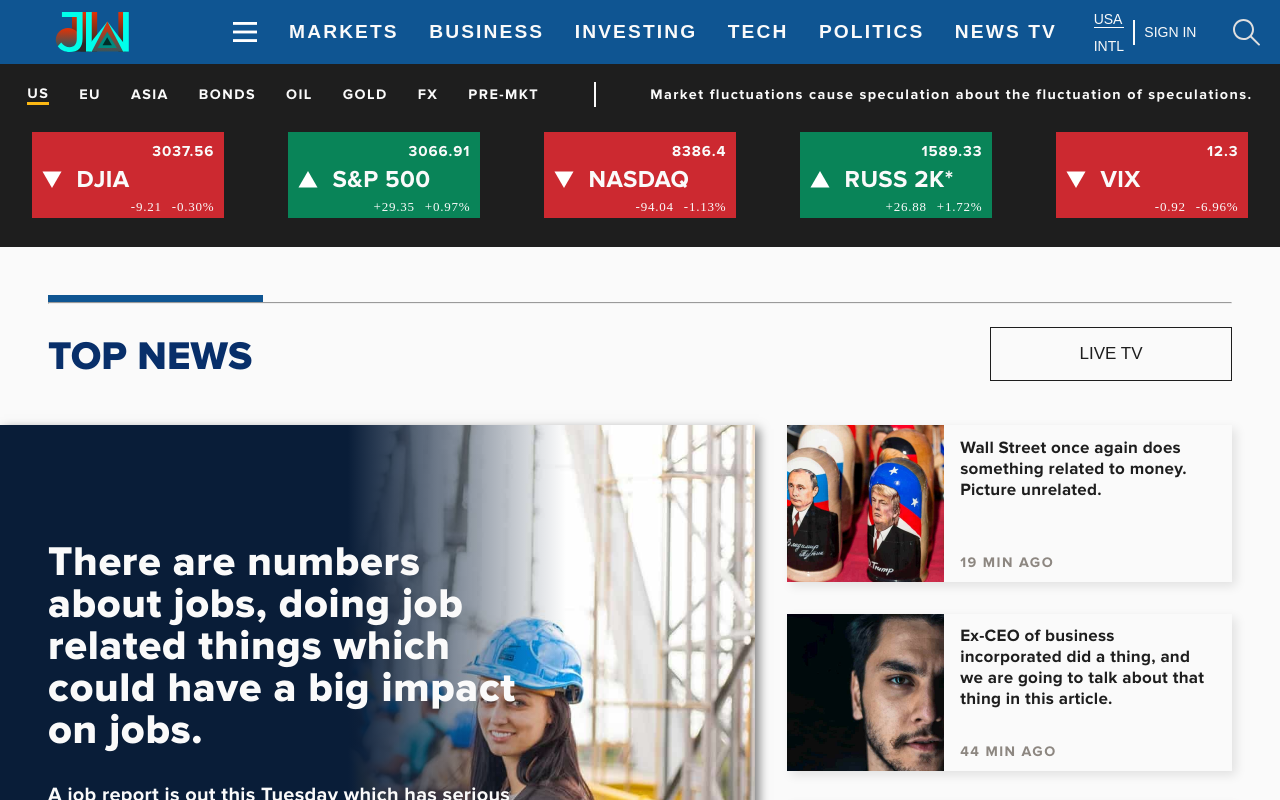
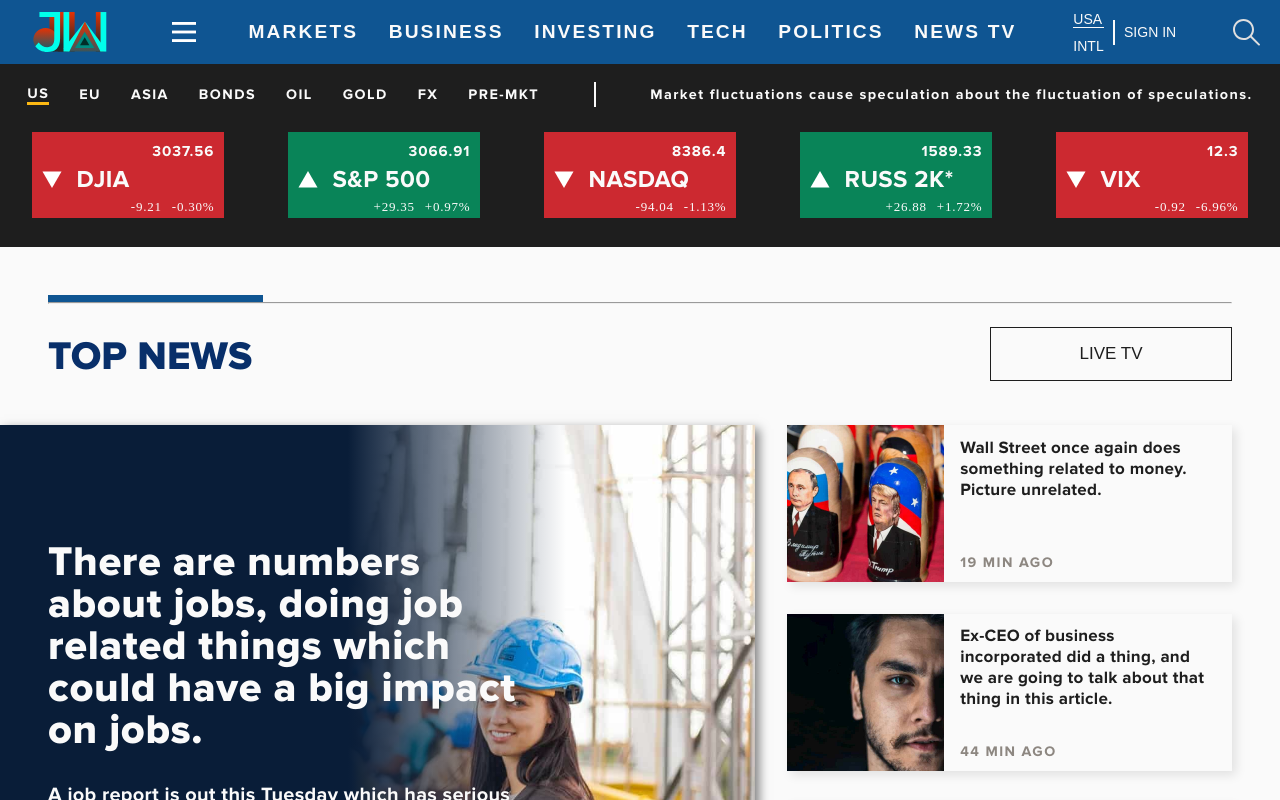
Before and after one commit to JordanWinslow/cnbc-redesign, a React (Create React App) app: page / in a window 1280 px wide. Shown: the top 800 px of the page. Built offline with nearby package versions, Linux system fonts and the light colour scheme; a web font is replaced by a local one.

Commit message:
Update CNBCLogo.jsx

```diff
--- a/src/components/CNBCLogo.jsx
+++ b/src/components/CNBCLogo.jsx
@@ -216,7 +216,8 @@ const SmallLogo = (
 )
 
 const Logo = styled.a`
-  width: calc(130px + 4vw);
+  /*width: calc(130px + 4vw);*/
+  width: 100px
   display: flex;
   align-items: center;
   svg {
@@ -226,9 +227,6 @@ const Logo = styled.a`
     transform: translateY(-1px);
     filter: drop-shadow(0 3px 3px var(--black));
   }
-  @media (max-width: 1020px) {
-    width: 170px;
-  }
   @media (max-width: 750px) {
     width: 13rem;
   }
@@ -236,7 +234,7 @@ const Logo = styled.a`
 
 const CNBCLogo = ({ type }) => {
   return (
-    <Logo href="#" alt="Return to CNBC Homepage">
+    <Logo href="https://jordanwinslow.dev" alt="Visit Jordan Winslow's Front End Developer & Design Portfolio" rel="noopener noreferrer" target="_blank">
       {type === "wide" ? WideLogo : SmallLogo}
     </Logo>
   )
```
